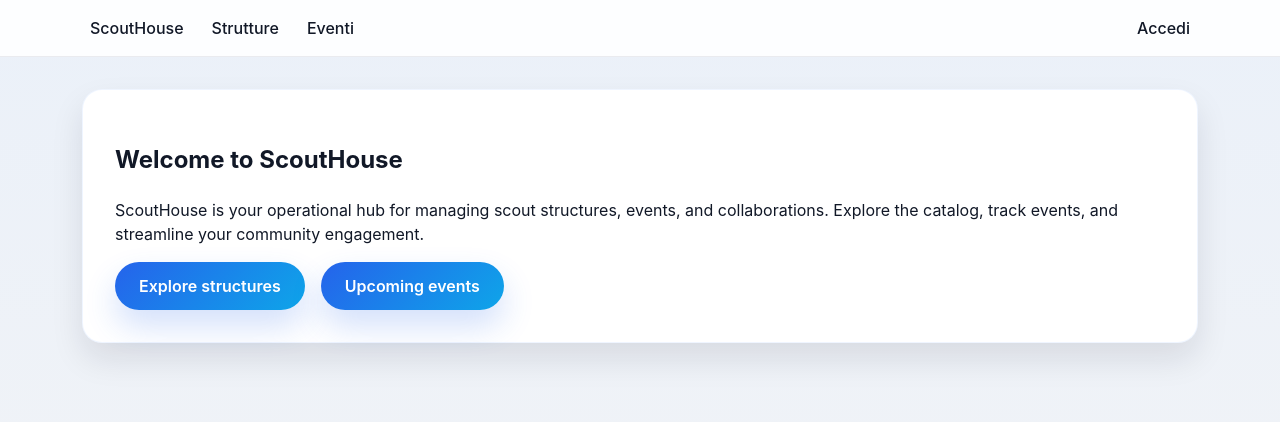
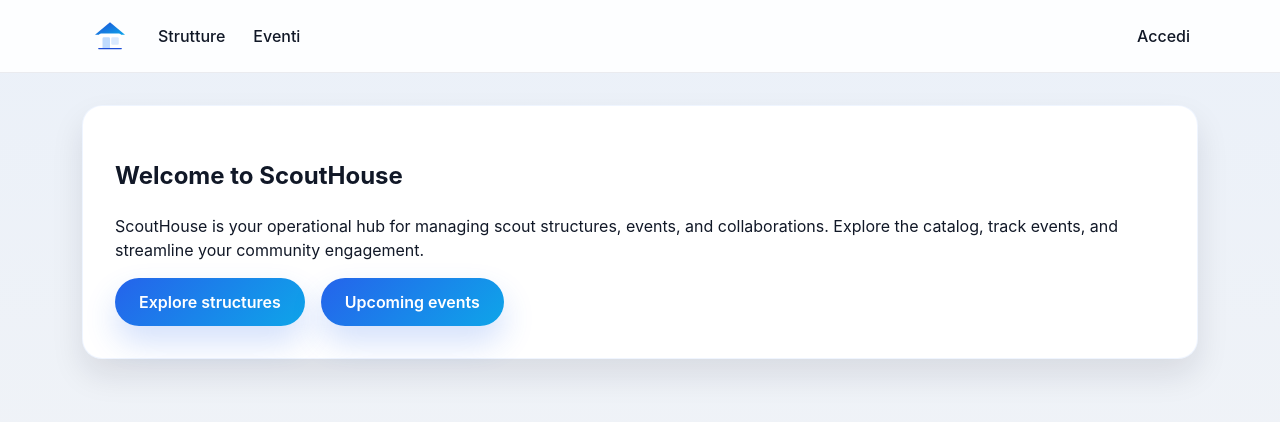
Before and after one commit to FilippoHoch/ScoutHouse, a React (Vite) app in the folder frontend/: page / in a window 1280 px wide. Shown: the top 422 px of the page. Built offline with nearby package versions, Linux system fonts and the light colour scheme; no server answers.

Commit message:
feat: add minimal svg logo

```diff
--- a/frontend/src/shared/ui/Layout.tsx
+++ b/frontend/src/shared/ui/Layout.tsx
@@ -46,7 +46,10 @@ export const Layout = () => {
       <header>
         <nav aria-label={t("layout.navigationLabel")}>
           <div className="nav-links">
-            <Link to="/" aria-label={t("layout.nav.home")}>ScoutHouse</Link>
+            <Link to="/" aria-label={t("layout.nav.home")} className="nav-home">
+              <img src="/logo.svg" alt="" className="nav-logo" aria-hidden="true" />
+              <span className="sr-only">ScoutHouse</span>
+            </Link>
             {navItems.map((item) => (
               <NavLink key={item.to} to={item.to}>
                 {item.label}
--- a/frontend/src/styles.css
+++ b/frontend/src/styles.css
@@ -233,6 +233,20 @@ header nav {
   gap: var(--space-md);
   align-items: center;
   flex-wrap: wrap;
+}
+
+.nav-home {
+  display: inline-flex;
+  align-items: center;
+  justify-content: center;
+  padding: var(--space-xs);
+  border-radius: var(--radius-sm);
+}
+
+.nav-logo {
+  display: block;
+  width: 40px;
+  height: auto;
 }
 
 .nav-links a,
```
Also changed, not shown: frontend/public/logo.svg (added).
